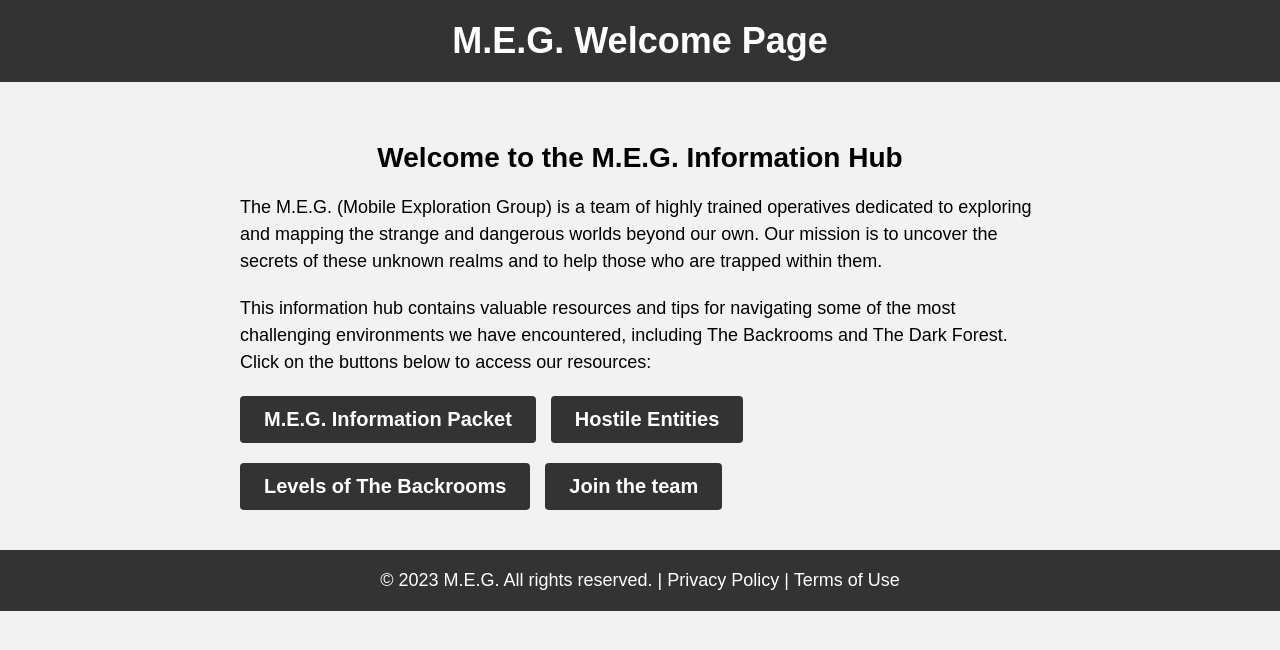
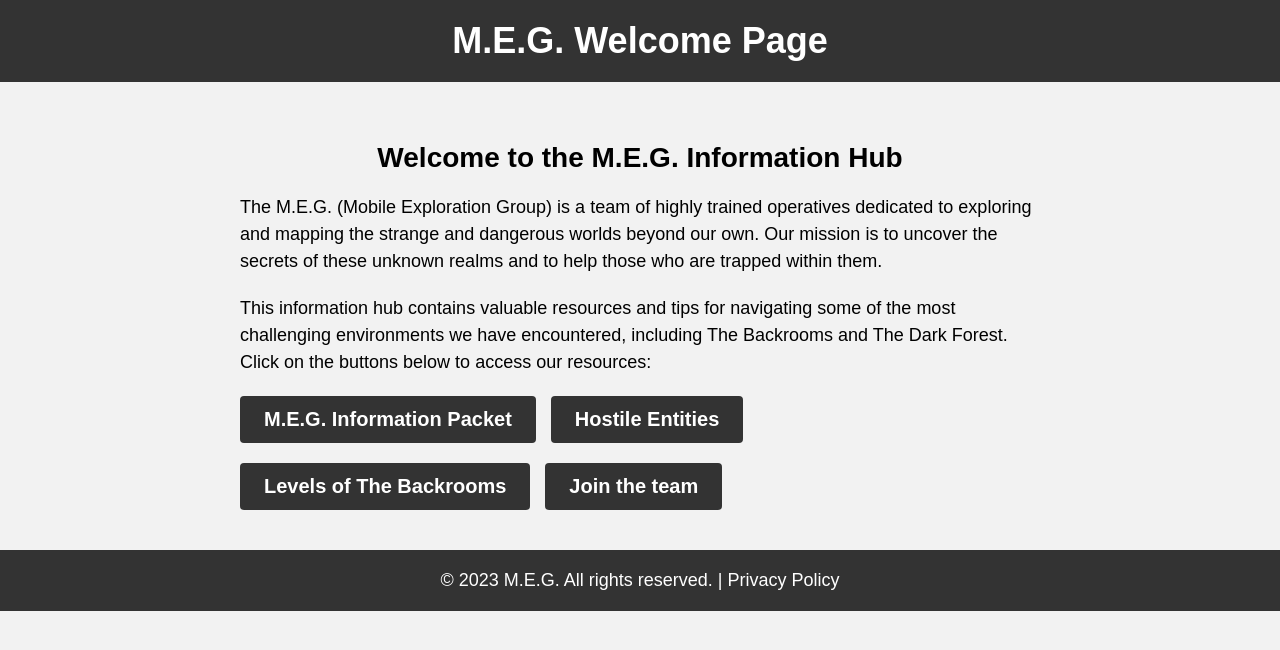
Before and after one commit to mikegent01/Backrooms, a plain HTML site: page index.html in a window 1280 px wide. Drawn offline with Linux system fonts and the light colour scheme.

Commit message:
Update index.html

```diff
--- a/index.html
+++ b/index.html
@@ -91,7 +91,7 @@
       </div>
     </main>
     <footer>
-      &copy; 2023 M.E.G. All rights reserved. | <a href="privacy.html">Privacy Policy</a> | <a href="#">Terms of Use</a>
+      &copy; 2023 M.E.G. All rights reserved. | <a href="privacy.html">Privacy Policy</a>
     </footer>
   </body>
 </html>
```
